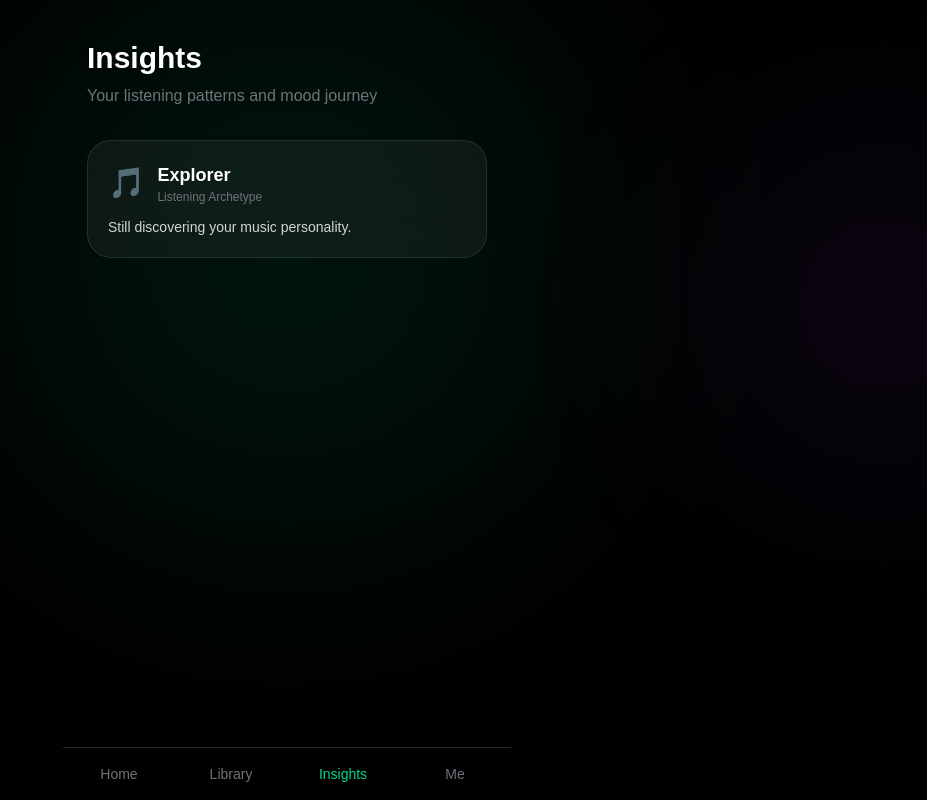
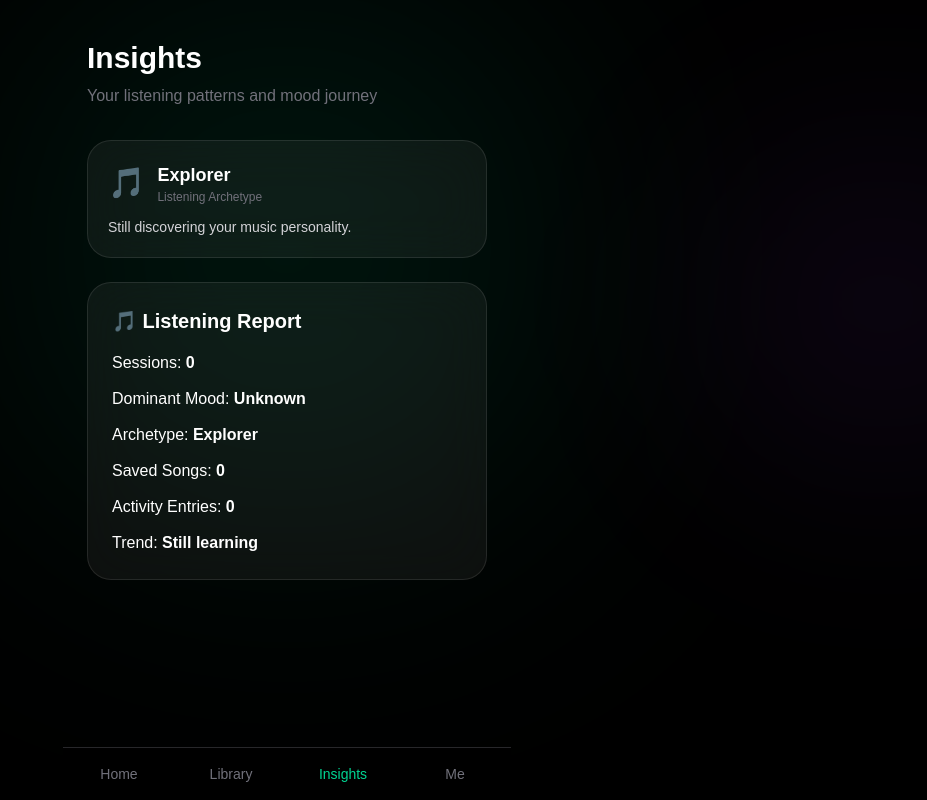
Before and after one commit to shubhbeniwal/iconmusic-ai, a Next.js app in the folder frontend/: page /insights in a window 1280 px wide. Shown: the whole page, without its empty margins (353-1280 px from the left). Built offline with nearby package versions, Linux system fonts and the light colour scheme.

Commit message:
Added Report

```diff
--- a/frontend/src/app/insights/page.tsx
+++ b/frontend/src/app/insights/page.tsx
@@ -11,7 +11,13 @@ import ArchetypeCard from "@/components/ArchetypeCard"
 import {
   getArchetype
 } from "@/lib/archetype"
+import ListeningReportCard
+from "@/components/ListeningReportCard"
 
+import {
+  generateListeningReport
+}
+from "@/lib/listeningReport"
 
 export default function InsightsPage() {
 
@@ -21,6 +27,8 @@ export default function InsightsPage() {
 
 
     const archetype = getArchetype()
+
+    const report = generateListeningReport()
 
   return (
 
@@ -56,6 +64,12 @@ export default function InsightsPage() {
         description={archetype.description}
       />
 
+        <ListeningReportCard
+
+        report={report}
+
+        />
+
       <ActivityFeed
 
         refreshKey={
--- /dev/null
+++ b/frontend/src/components/ListeningReportCard.tsx
@@ -0,0 +1,148 @@
+"use client"
+
+import { motion } from "framer-motion"
+
+type Props = {
+
+  report: {
+
+    totalSessions: number
+
+    dominantMood: string
+
+    favoriteSongs: number
+
+    activityCount: number
+
+    archetype: string
+
+    trend: string
+
+  }
+
+}
+
+export default function ListeningReportCard({
+
+  report
+
+}: Props) {
+
+  return (
+
+    <motion.div
+
+      initial={{
+        opacity: 0,
+        y: 20
+      }}
+
+      animate={{
+        opacity: 1,
+        y: 0
+      }}
+
+      className="
+      rounded-3xl
+      border
+      border-white/10
+      bg-white/5
+      backdrop-blur-xl
+      p-6
+      mt-6
+      "
+    >
+
+      <h2
+        className="
+        text-xl
+        font-bold
+        mb-4
+        "
+      >
+
+        🎵 Listening Report
+
+      </h2>
+
+      <div className="space-y-3">
+
+        <p>
+
+          Sessions:
+          {" "}
+          <strong>
+
+            {report.totalSessions}
+
+          </strong>
+
+        </p>
+
+        <p>
+
+          Dominant Mood:
+          {" "}
+          <strong>
+
+            {report.dominantMood}
+
+          </strong>
+
+        </p>
+
+        <p>
+
+          Archetype:
+          {" "}
+          <strong>
+
+            {report.archetype}
+
+          </strong>
+
+        </p>
+
+        <p>
+
+          Saved Songs:
+          {" "}
+          <strong>
+
+            {report.favoriteSongs}
+
+          </strong>
+
+        </p>
+
+        <p>
+
+          Activity Entries:
+          {" "}
+          <strong>
+
+            {report.activityCount}
+
+          </strong>
+
+        </p>
+
+        <p>
+
+          Trend:
+          {" "}
+          <strong>
+
+            {report.trend}
+
+          </strong>
+
+        </p>
+
+      </div>
+
+    </motion.div>
+
+  )
+
+}
--- /dev/null
+++ b/frontend/src/lib/listeningReport.ts
@@ -0,0 +1,95 @@
+import { getMoodHistory } from "./moodHistory"
+import { getFavorites } from "./favorites"
+import { getActivity } from "./activity"
+import { getArchetype } from "./archetype"
+
+export type ListeningReport = {
+
+  totalSessions: number
+
+  dominantMood: string
+
+  favoriteSongs: number
+
+  activityCount: number
+
+  archetype: string
+
+  trend: string
+
+}
+
+export function generateListeningReport():
+
+ListeningReport {
+
+  const moods =
+    getMoodHistory()
+
+  const favorites =
+    getFavorites()
+
+  const activity =
+    getActivity()
+
+  const archetype =
+    getArchetype()
+
+  const moodCounts:
+    Record<string, number> = {}
+
+  moods.forEach((item) => {
+
+    const mood =
+      item.mood.toLowerCase()
+
+    moodCounts[mood] =
+      (moodCounts[mood] || 0) + 1
+
+  })
+
+  const dominantMood =
+
+    Object.entries(moodCounts)
+
+      .sort((a, b) =>
+
+        b[1] - a[1]
+
+      )[0]?.[0] ||
+
+      "Unknown"
+
+  let trend =
+
+    "Still learning"
+
+  if (moods.length >= 5) {
+
+    trend =
+
+      `Moving toward ${dominantMood}`
+
+  }
+
+  return {
+
+    totalSessions:
+      moods.length,
+
+    dominantMood,
+
+    favoriteSongs:
+      favorites.length,
+
+    activityCount:
+      activity.length,
+
+    archetype:
+      archetype.title,
+
+    trend
+
+  }
+
+}
```
